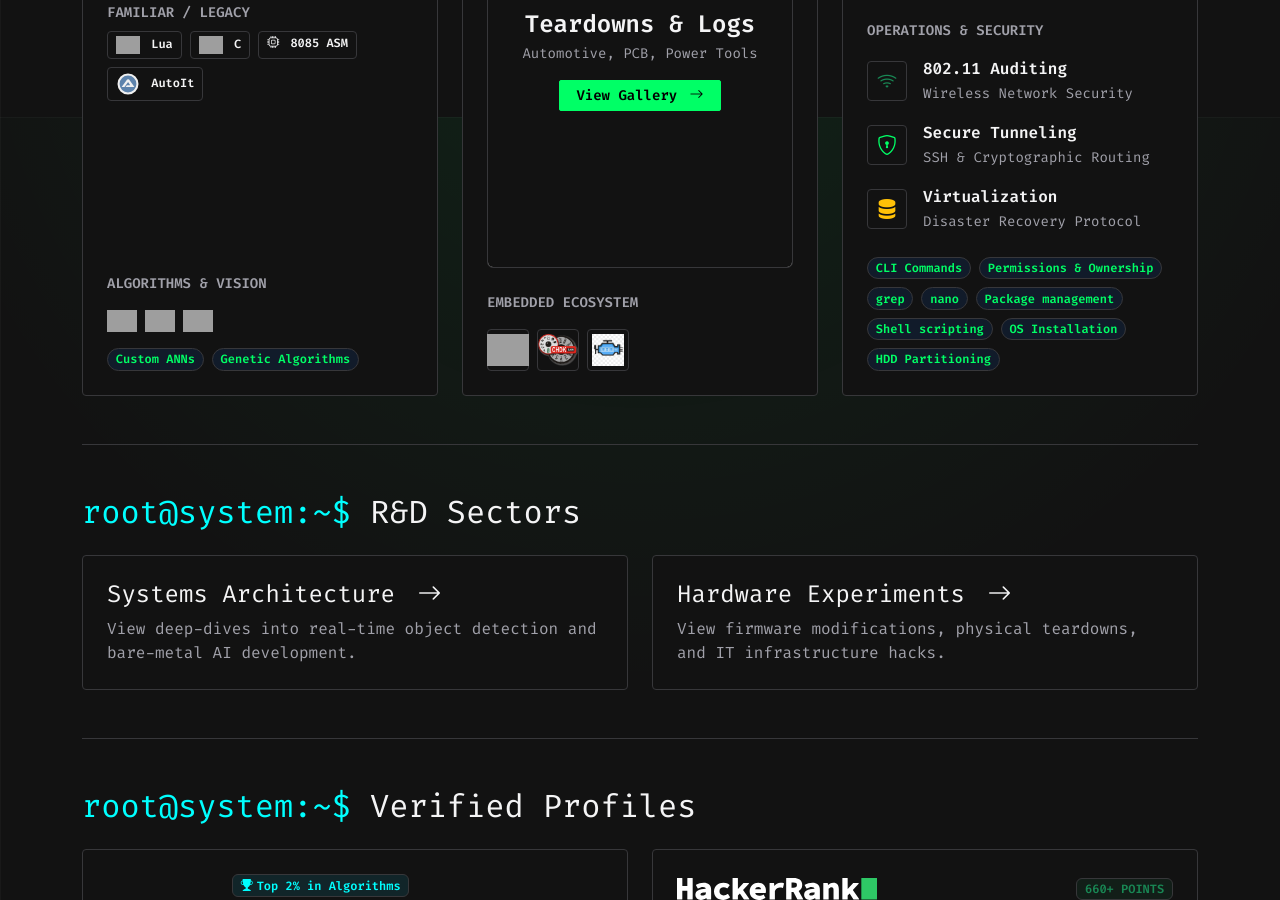
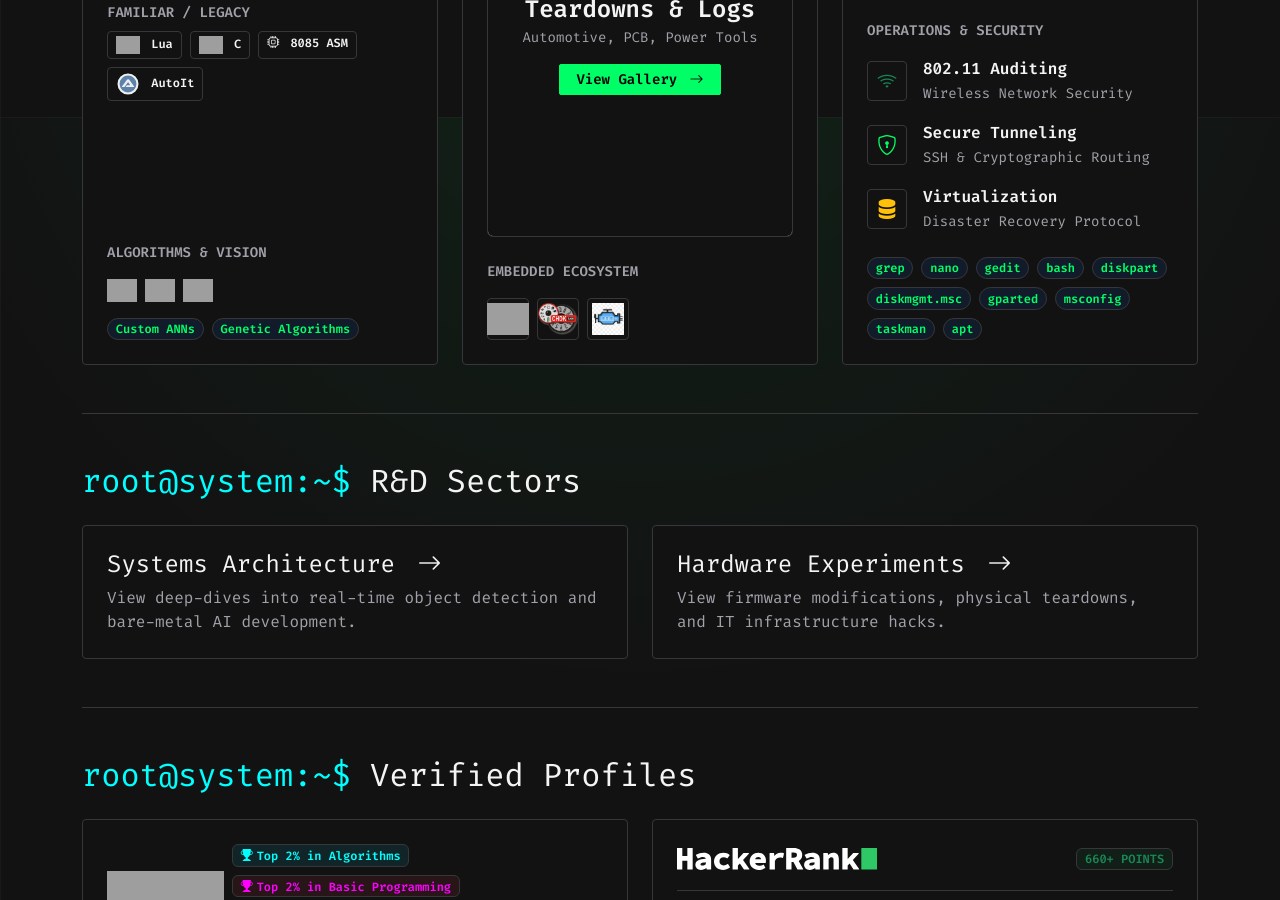
Before and after one commit to CodeRSTech/coderstech.github.io, a Jekyll site: the page built from index.md, in a window 1280 px wide and 900 px high, scrolled down 783 px, cut to the strip 0-900 px from the top of the window. Built offline with Jekyll 4.4.1, drawn with Linux system fonts in a browser that asks for light colours; grey boxes are pictures that could not be loaded.

Commit message:
refined it/infra tags

```diff
--- a/_data/matrix.yml
+++ b/_data/matrix.yml
@@ -73,11 +73,19 @@ it_infra:
       description: "Disaster Recovery Protocol"
       icon_class: "bi bi-server text-warning"
   tags:
-    - "CLI Commands"
-    - "Permissions & Ownership"
     - "grep"
     - "nano"
-    - "Package management"
-    - "Shell scripting"
-    - "OS Installation"
-    - "HDD Partitioning"
+    - "gedit"
+    - "bash"
+    - "diskpart"
+    - "diskmgmt.msc"
+    - "gparted"
+    - "msconfig"
+    - "taskman"
+    - "apt"
+#    - "Package management"
+#    - "CLI Commands"
+#    - "Shell scripting"
+#    - "OS Installation"
+#    - "Permissions & Ownership"
+#    - "HDD Partitioning"
```
